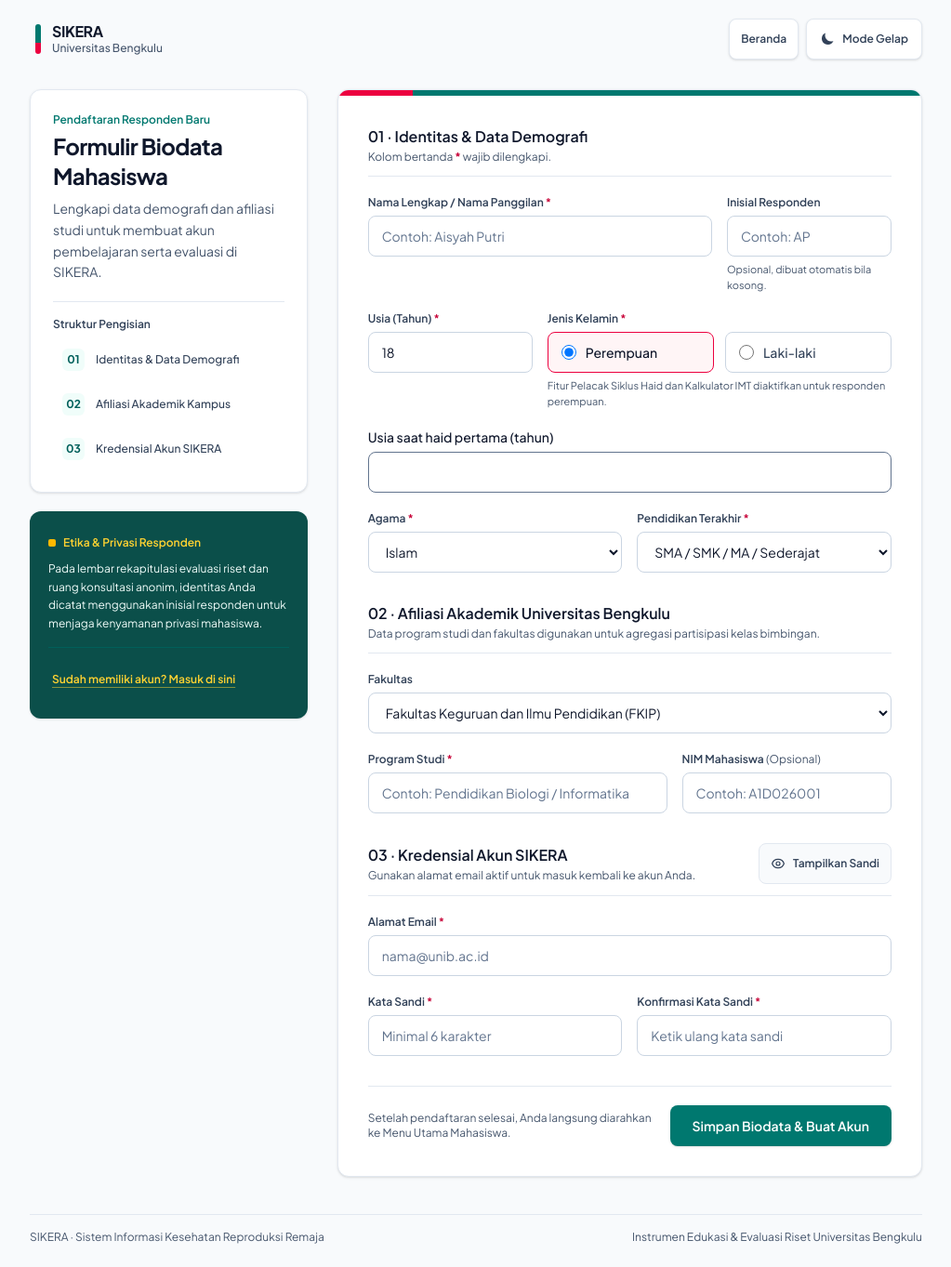
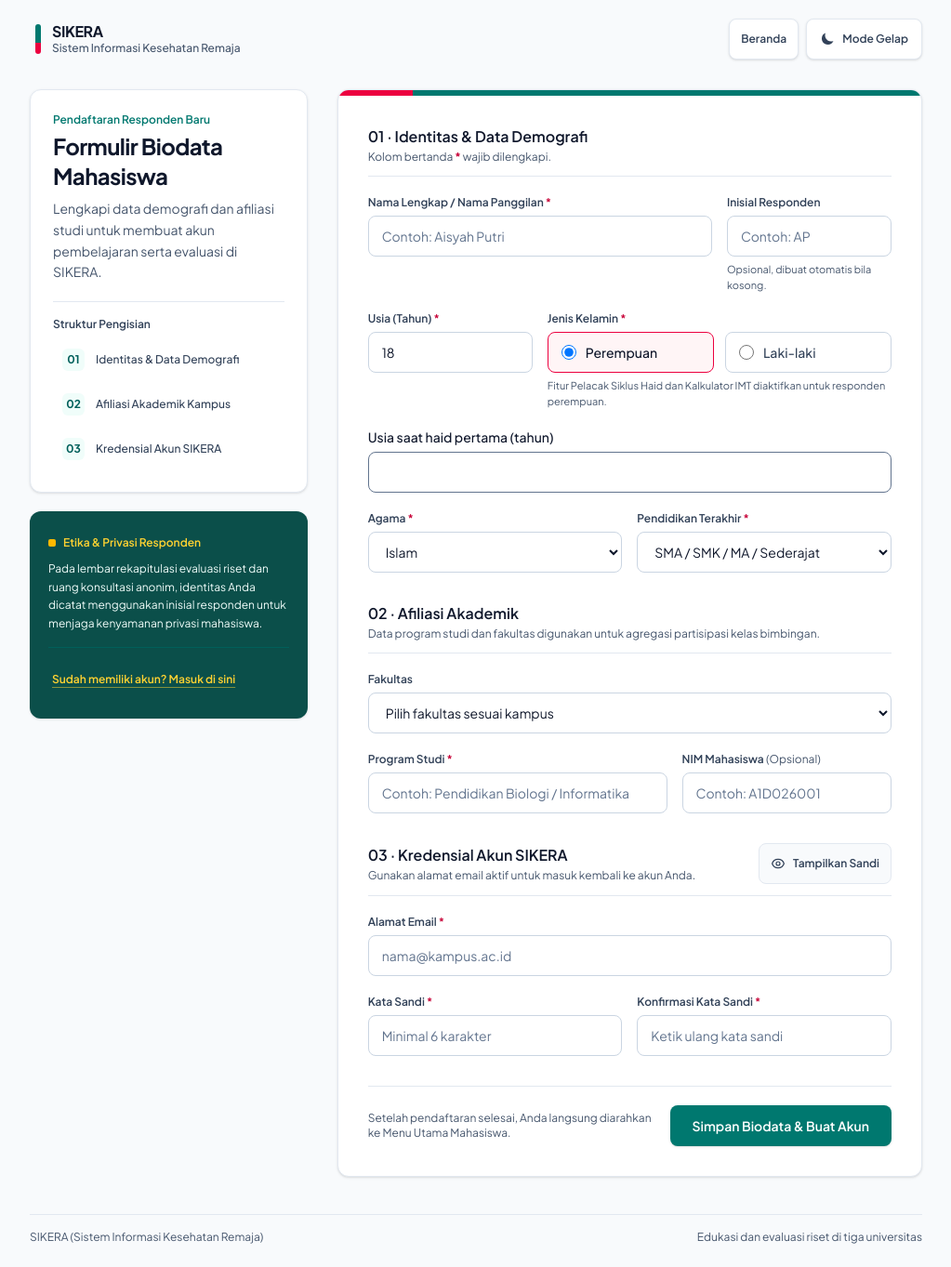
Before and after one commit to Rivan012/sikera-web, a Laravel app: page /register in a window 1280 px wide. Shown: the whole page at 93% size, without its empty margins (128-1151 px from the left). Run offline with Laravel 12, Linux system fonts and the light colour scheme; style sheets or scripts are compiled from the project's sources.

Commit message:
feat: update SIKERA branding and registration for three universities

```diff
--- a/app/Http/Controllers/AuthController.php
+++ b/app/Http/Controllers/AuthController.php
@@ -99,7 +99,7 @@ class AuthController extends Controller
             'gender' => $validated['gender'],
             'agama' => $validated['agama'],
             'prodi' => $validated['prodi'],
-            'fakultas' => $validated['fakultas'] ?? 'Universitas Bengkulu',
+            'fakultas' => $validated['fakultas'] ?? null,
             'pendidikan_terakhir' => $validated['pendidikan_terakhir'],
             'is_biodata_filled' => true,
             'pretest_completed' => false,
--- a/resources/views/auth/login.blade.php
+++ b/resources/views/auth/login.blade.php
@@ -218,7 +218,7 @@
                         Ruang belajar kesehatan reproduksi yang empatik, terstruktur, dan berbasis bukti ilmiah.
                     </h2>
                     <p class="mt-3 text-sm leading-relaxed text-teal-50 dark:text-slate-300">
-                        Dirancang khusus bagi sivitas akademika Universitas Bengkulu untuk mendampingi literasi kesehatan
+                        Dirancang bagi sivitas akademika di tiga universitas untuk mendampingi literasi kesehatan
                         reproduksi remaja melalui materi bertahap, pemantauan kesehatan mandiri, dan diskusi konseling yang
                         terjaga kerahasiaannya.
                     </p>
--- a/resources/views/auth/register.blade.php
+++ b/resources/views/auth/register.blade.php
@@ -3,8 +3,23 @@
 
 @section('content')
 @php
-    $selectedFakultas = old('fakultas', 'Fakultas Keguruan dan Ilmu Pendidikan (FKIP)');
-    $daftarFakultas = [
+    $daftarFakultasPerKampus = [
+        'UINFAS' => [
+            'Fakultas Tarbiyah dan Tadris',
+            'Fakultas Syariah',
+            'Fakultas Ushuluddin, Adab dan Dakwah',
+            'Fakultas Ekonomi dan Bisnis Islam',
+        ],
+        'DEHASEN' => [
+            'Fakultas Pertanian',
+            'Fakultas Ekonomi dan Bisnis',
+            'Fakultas Ilmu Komputer',
+            'Fakultas Ilmu-Ilmu Sosial',
+            'Fakultas Keguruan dan Ilmu Pendidikan',
+            'Fakultas Hukum',
+            'Fakultas Ilmu Kesehatan',
+        ],
+        'UNIB' => [
             'Fakultas Keguruan dan Ilmu Pendidikan (FKIP)',
             'Fakultas Hukum (FH)',
             'Fakultas Ekonomi dan Bisnis (FEB)',
@@ -13,6 +28,7 @@
             'Fakultas Matematika dan Ilmu Pengetahuan Alam (FMIPA)',
             'Fakultas Teknik (FT)',
             'Fakultas Kedokteran dan Ilmu Kesehatan (FKIK)',
+        ],
     ];
 @endphp
 
@@ -286,7 +302,7 @@
                         <fieldset id="bagian-akademik" class="scroll-mt-6 flex flex-col gap-5">
                             <div class="border-b border-slate-200 pb-3 dark:border-slate-700">
                                 <legend class="text-base font-semibold text-slate-900 dark:text-white">
-                                    02 &middot; Afiliasi Akademik Universitas Bengkulu
+                                    02 &middot; Afiliasi Akademik
                                 </legend>
                                 <p class="mt-0.5 text-xs text-slate-600 dark:text-slate-300">
                                     Data program studi dan fakultas digunakan untuk agregasi partisipasi kelas bimbingan.
@@ -302,10 +318,14 @@
                                     name="fakultas"
                                     class="min-h-11 w-full rounded-lg border border-slate-300 bg-white px-3.5 py-2.5 text-sm text-slate-900 focus:border-teal-700 focus:outline-2 focus:outline-offset-0 focus:outline-teal-700/30 dark:border-slate-600 dark:bg-slate-900 dark:text-white dark:focus:border-teal-400 dark:focus:outline-teal-400/30"
                                 >
-                                    @foreach($daftarFakultas as $fakultasItem)
-                                    <option value="{{ $fakultasItem }}" {{ $selectedFakultas === $fakultasItem ? 'selected' : '' }}>
-                                        {{ $fakultasItem }}
-                                    </option>
+                                    <option value="">Pilih fakultas sesuai kampus</option>
+                                    @foreach($daftarFakultasPerKampus as $kampus => $daftarFakultas)
+                                        <optgroup label="{{ $kampus }}">
+                                            @foreach($daftarFakultas as $fakultas)
+                                                @php($nilaiFakultas = $kampus === 'UNIB' ? $fakultas : $kampus.' - '.$fakultas)
+                                                <option value="{{ $nilaiFakultas }}" @selected(old('fakultas') === $nilaiFakultas)>{{ $kampus }} - {{ $fakultas }}</option>
+                                            @endforeach
+                                        </optgroup>
                                     @endforeach
                                 </select>
                             </div>
@@ -389,7 +409,7 @@
                                     required
                                     @error('email') aria-invalid="true" @enderror
                                     class="min-h-11 w-full rounded-lg border bg-white px-3.5 py-2.5 text-sm text-slate-900 placeholder:text-slate-500 focus:border-teal-700 focus:outline-2 focus:outline-offset-0 focus:outline-teal-700/30 dark:bg-slate-900 dark:text-white dark:placeholder:text-slate-400 dark:focus:border-teal-400 dark:focus:outline-teal-400/30 {{ $errors->has('email') ? 'border-rose-600 dark:border-rose-400' : 'border-slate-300 dark:border-slate-600' }}"
-                                    placeholder="nama@unib.ac.id"
+                                    placeholder="nama@kampus.ac.id"
                                 >
                                 @error('email')
                                 <p class="text-xs font-medium text-rose-700 dark:text-rose-300">{{ $message }}</p>
--- a/resources/views/layouts/admin.blade.php
+++ b/resources/views/layouts/admin.blade.php
@@ -4,7 +4,7 @@
     <meta charset="UTF-8">
     <meta name="viewport" content="width=device-width, initial-scale=1.0">
     <meta http-equiv="X-UA-Compatible" content="ie=edge">
-    <title>@yield('title', 'Dashboard') | SIKERA</title>
+    <title>@yield('title', 'Dashboard') | SIKERA (Sistem Informasi Kesehatan Remaja)</title>
     <meta name="csrf-token" content="{{ csrf_token() }}">
     @vite(['resources/css/app.css', 'resources/js/app.js'])
     <style>[x-cloak] { display: none !important; }</style>
--- a/resources/views/layouts/auth.blade.php
+++ b/resources/views/layouts/auth.blade.php
@@ -3,7 +3,7 @@
 <head>
     <meta charset="UTF-8">
     <meta name="viewport" content="width=device-width, initial-scale=1.0">
-    <title>@yield('title') | SIKERA</title>
+    <title>@yield('title') | SIKERA (Sistem Informasi Kesehatan Remaja)</title>
     @vite(['resources/css/app.css', 'resources/js/app.js'])
     <style>[x-cloak] { display: none !important; }</style>
     <script defer src="https://cdn.jsdelivr.net/npm/alpinejs@3.x.x/dist/cdn.min.js"></script>
@@ -30,7 +30,7 @@
                 </span>
                 <span class="flex flex-col">
                     <span class="text-base font-bold leading-tight tracking-tight text-slate-900 dark:text-white">SIKERA</span>
-                    <span class="text-xs font-medium text-slate-600 dark:text-slate-300">Universitas Bengkulu</span>
+                    <span class="text-xs font-medium text-slate-600 dark:text-slate-300">Sistem Informasi Kesehatan Remaja</span>
                 </span>
             </a>
 
@@ -73,8 +73,8 @@
 
         <footer class="mx-auto w-full max-w-5xl px-4 pb-6 pt-2 sm:px-6 lg:px-8">
             <div class="flex flex-col items-center justify-between gap-2 border-t border-slate-200 pt-4 text-xs text-slate-600 dark:border-slate-800 dark:text-slate-300 sm:flex-row">
-                <span>SIKERA &middot; Sistem Informasi Kesehatan Reproduksi Remaja</span>
-                <span>Instrumen Edukasi &amp; Evaluasi Riset Universitas Bengkulu</span>
+                <span>SIKERA (Sistem Informasi Kesehatan Remaja)</span>
+                <span>Edukasi dan evaluasi riset di tiga universitas</span>
             </div>
         </footer>
     </div>
--- a/resources/views/layouts/partials/sidebar.blade.php
+++ b/resources/views/layouts/partials/sidebar.blade.php
@@ -26,7 +26,7 @@
             </span>
             <span class="logo flex flex-col" :class="sidebarToggle ? 'lg:hidden' : ''">
                 <span class="text-base font-bold leading-tight tracking-tight text-slate-900 dark:text-white">SIKERA</span>
-                <span class="text-[11px] font-medium text-slate-600 dark:text-slate-300">Universitas Bengkulu</span>
+                <span class="text-[11px] font-medium text-slate-600 dark:text-slate-300">Sistem Informasi Kesehatan Remaja</span>
             </span>
         </a>
 
--- a/resources/views/mahasiswa/dashboard.blade.php
+++ b/resources/views/mahasiswa/dashboard.blade.php
@@ -22,7 +22,7 @@
                         Halo, {{ $user->name }}
                     </h2>
                     <p class="mt-1.5 text-sm leading-relaxed text-slate-600 dark:text-slate-300">
-                        {{ $user->prodi ?? 'Program Studi Mahasiswa' }} &middot; {{ $user->fakultas ?? 'Universitas Bengkulu' }}. Pelajari setiap modul secara berurutan dan gunakan alat pemantauan mandiri sesuai kebutuhan Anda.
+                        {{ $user->prodi ?? 'Program Studi Mahasiswa' }}@if($user->fakultas) &middot; {{ $user->fakultas }}@endif. Pelajari setiap modul secara berurutan dan gunakan alat pemantauan mandiri sesuai kebutuhan Anda.
                     </p>
 
                     <div class="mt-5 flex flex-wrap items-center gap-3">
```
Also changed, not shown: resources/views/welcome.blade.php (+5 -5 lines), tests/Feature/AlurSistemSikeraTest.php (+13 -3 lines). Lines whose indentation alone changed are shown as unchanged.
